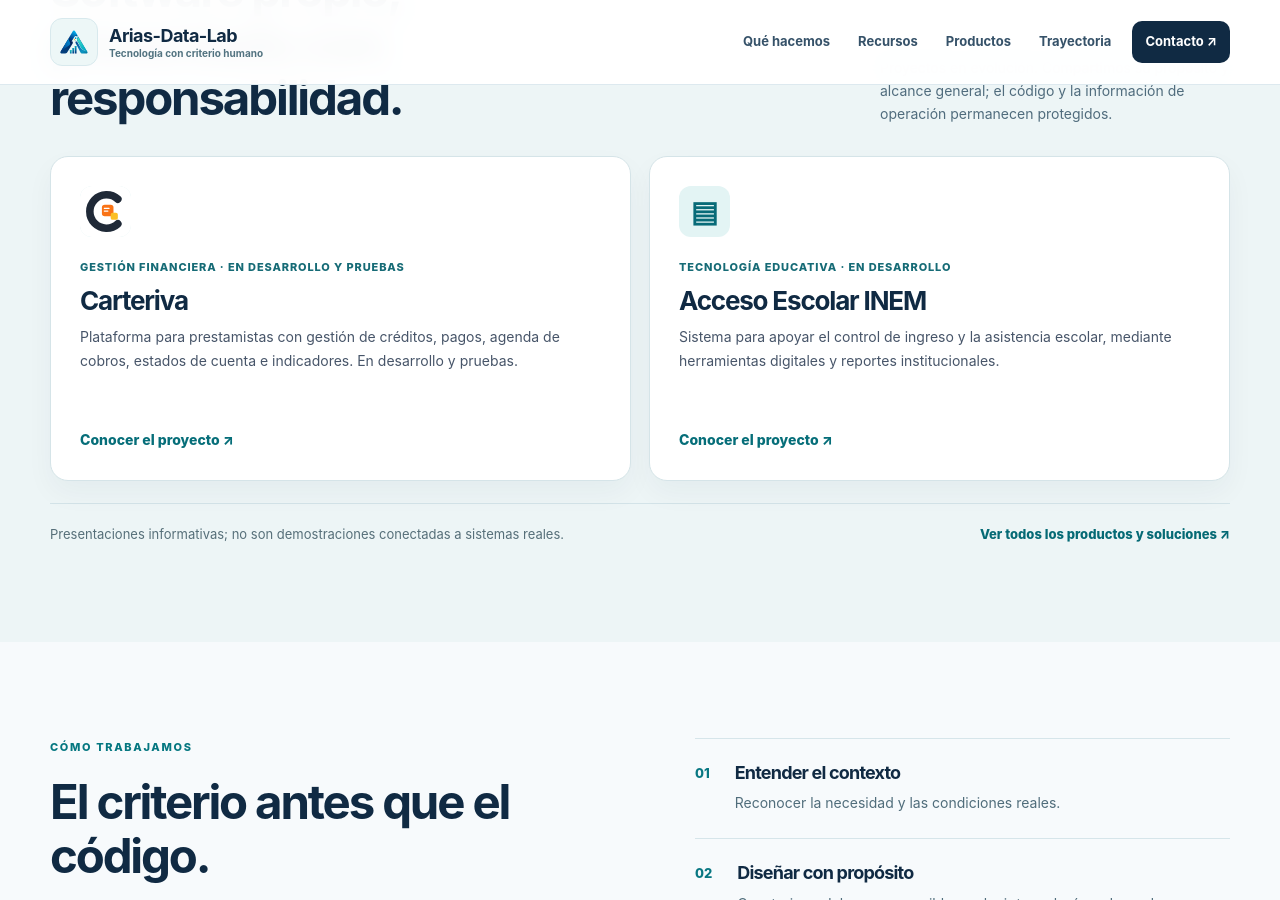
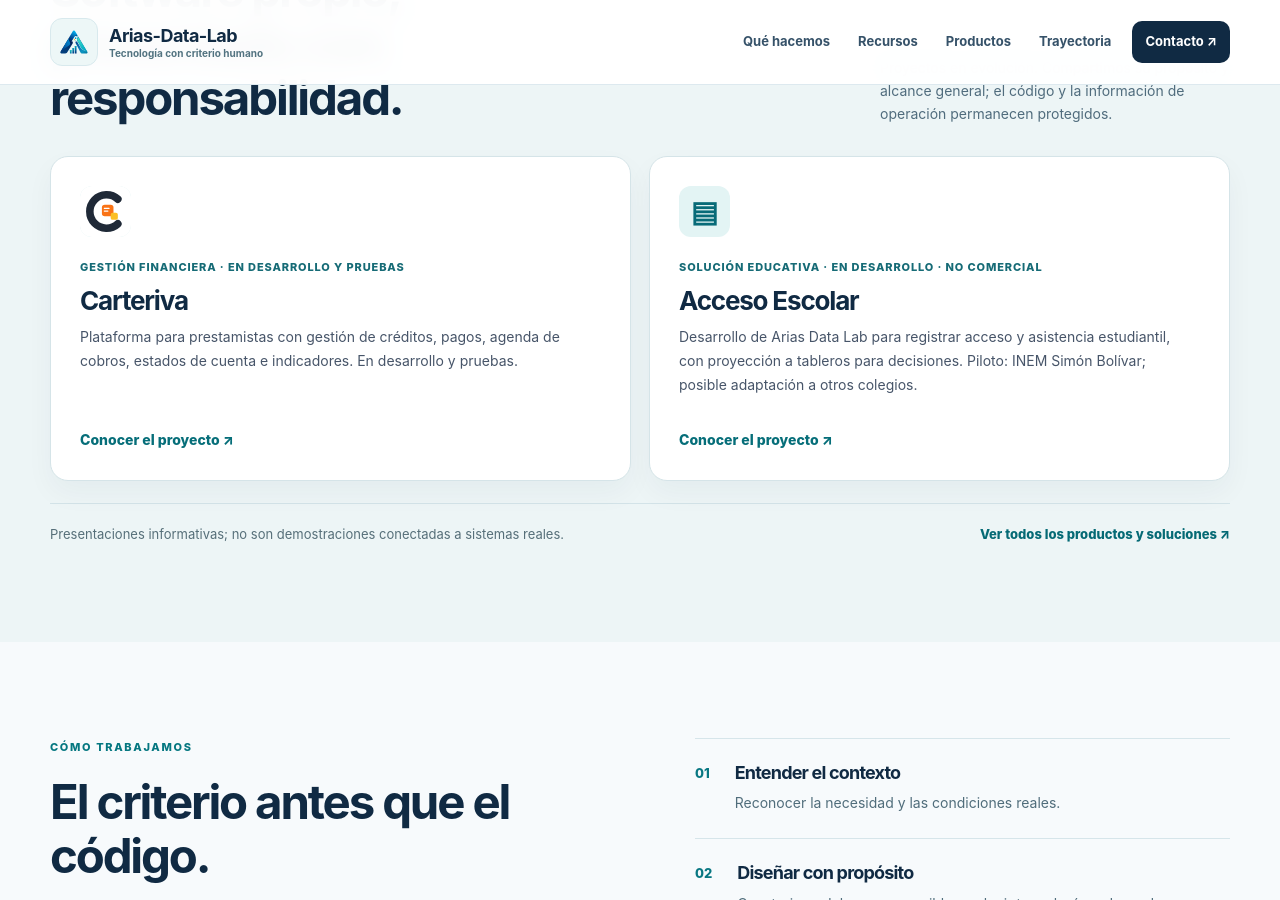
Before and after one commit to ljarias/ljarias.github.io, a Jekyll site: the page index.html, which Jekyll copies as it is, in a window 1280 px wide and 900 px high, scrolled down 2727 px. Built offline with Jekyll 4.4.1, drawn with Linux system fonts in a browser that asks for light colours.

Commit message:
docs(adl): presentar Acceso Escolar como solución educativa no comercial

```diff
--- a/index.html
+++ b/index.html
@@ -56,7 +56,7 @@
 <div class="section-head"><div><p class="eyebrow dark">PRODUCTOS Y SOLUCIONES</p><h2 id="products-title">Software propio, presentado con responsabilidad.</h2></div><p>Proyectos en evolución. Compartimos su propósito y alcance general; el código y la información de operación permanecen protegidos.</p></div>
 <div class="products-showcase-grid">
 <article class="product-teaser"><div class="product-teaser-icon"><img src="arias-data-lab/productos/assets/carteriva-4a-simbolo.svg" alt="Logo de Carteriva" width="51" height="51" style="border-radius:12px"></div><span class="teaser-label">GESTIÓN FINANCIERA · EN DESARROLLO Y PRUEBAS</span><h3>Carteriva</h3><p>Plataforma para prestamistas con gestión de créditos, pagos, agenda de cobros, estados de cuenta e indicadores. En desarrollo y pruebas.</p><a href="arias-data-lab/productos/prestamos-saas.html">Conocer el proyecto <span aria-hidden="true">↗</span></a></article>
-<article class="product-teaser"><div class="product-teaser-icon" aria-hidden="true">▤</div><span class="teaser-label">TECNOLOGÍA EDUCATIVA · EN DESARROLLO</span><h3>Acceso Escolar INEM</h3><p>Sistema para apoyar el control de ingreso y la asistencia escolar, mediante herramientas digitales y reportes institucionales.</p><a href="arias-data-lab/productos/acceso-escolar-inem.html">Conocer el proyecto <span aria-hidden="true">↗</span></a></article>
+<article class="product-teaser"><div class="product-teaser-icon" aria-hidden="true">▤</div><span class="teaser-label">SOLUCIÓN EDUCATIVA · EN DESARROLLO · NO COMERCIAL</span><h3>Acceso Escolar</h3><p>Desarrollo de Arias Data Lab para registrar acceso y asistencia estudiantil, con proyección a tableros para decisiones. Piloto: INEM Simón Bolívar; posible adaptación a otros colegios.</p><a href="arias-data-lab/productos/acceso-escolar-inem.html">Conocer el proyecto <span aria-hidden="true">↗</span></a></article>
 </div>
 <div class="products-showcase-tail"><span>Presentaciones informativas; no son demostraciones conectadas a sistemas reales.</span><a href="arias-data-lab/productos/">Ver todos los productos y soluciones ↗</a></div>
 </div></section>
```
